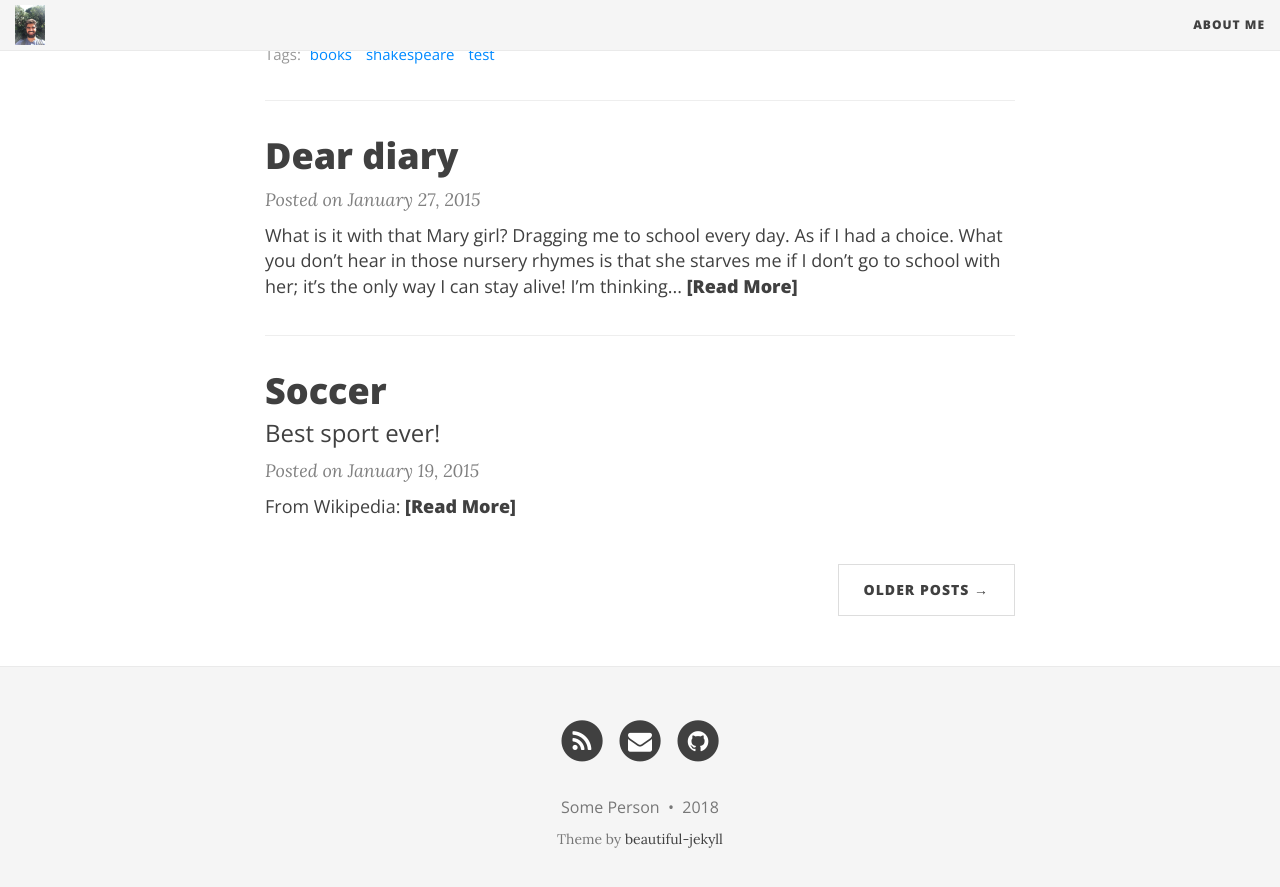
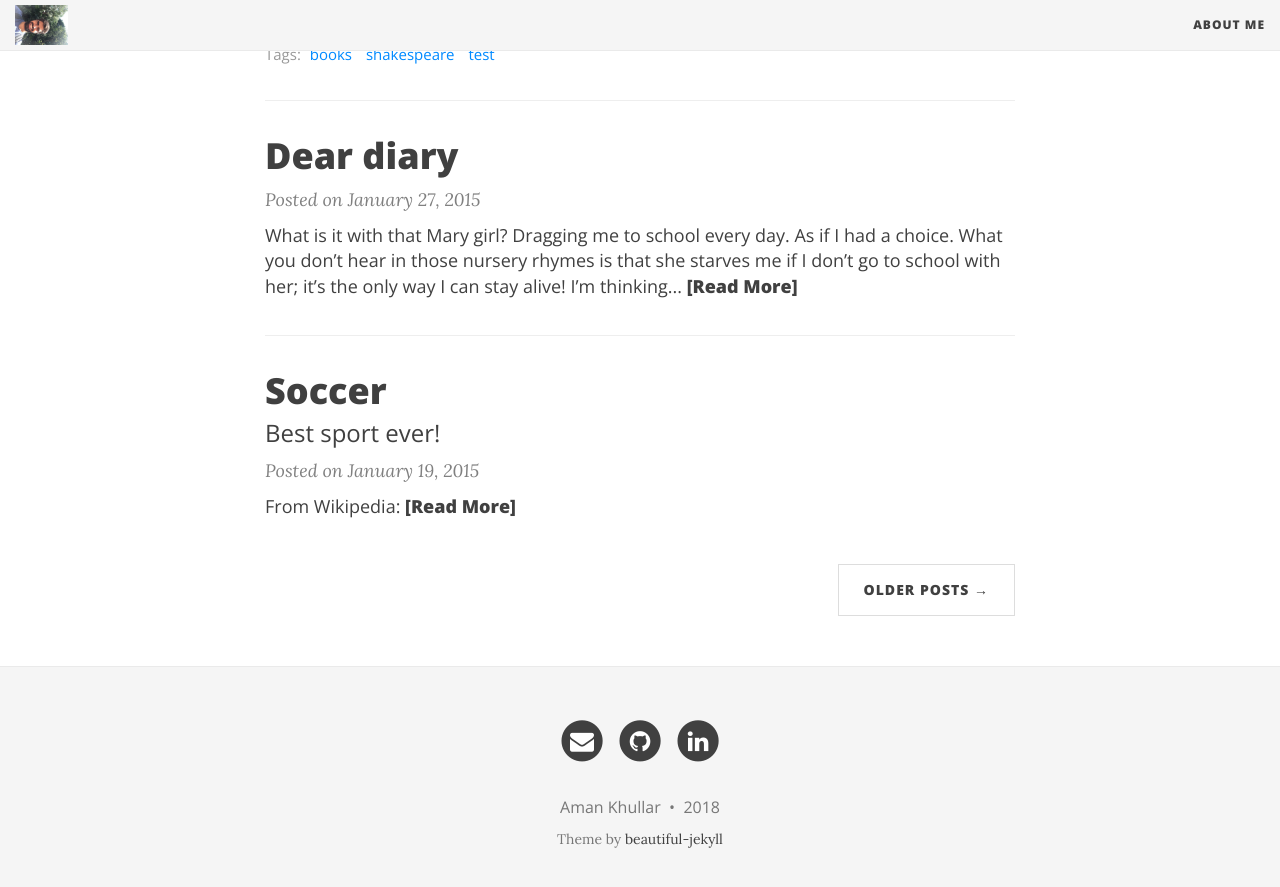
Before and after one commit to amankhullar/amankhullar.github.io, a Jekyll site: the page built from index.html, in a window 1280 px wide and 900 px high, scrolled down 1134 px. Shown: the top 887 px of the window. Built offline with Jekyll 4.4.1, drawn with Linux system fonts in a browser that asks for light colours; nearby versions of some CDN libraries; the list of posts is cut into pages by our own code.

Commit message:
Changes made to _cofig.yml

```diff
--- a/_config.yml
+++ b/_config.yml
@@ -32,7 +32,7 @@
 
 # Image to show in the navigation bar - image must be a square (width = height)
 # Remove this parameter if you don't want an image in the navbar
-avatar: "/img/IMG_2646.JPG"
+#avatar: "/img/IMG_2646.JPG"
 
 # If you want to have an image logo in the top-left corner instead of the title text,
 # then specify the following parameter
@@ -64,21 +64,21 @@
 # Change all these values or delete the ones you don't want.
 # Important: you must keep the "name" parameter, everything else you can remove
 author:
-  name: Some Person
+  name: Aman Khullar
 
 # Select your active Social Network Links.
 # Uncomment the links you want to show in the footer and add your information to each link.
 # You can reorder the items to define the link order.
 # If you want to add a new link that isn't here, you'll need to also edit the file _data/SocialNetworks.yml
 social-network-links:
-  rss: true
+ # rss: true
   email: "amankhullar97@gmail.com"
 #  facebook: daattali
   github: amankhullar
 #  twitter: daattali
 #  reddit: yourname
 #  google-plus: +DeanAttali
-#  linkedin: daattali
+  linkedin: amankhullar
 #  xing: yourname
 #  stackoverflow: "3943160/daattali"
 #  snapchat: deanat78
```
Also changed, not shown: img/IMG_2646.JPG.
